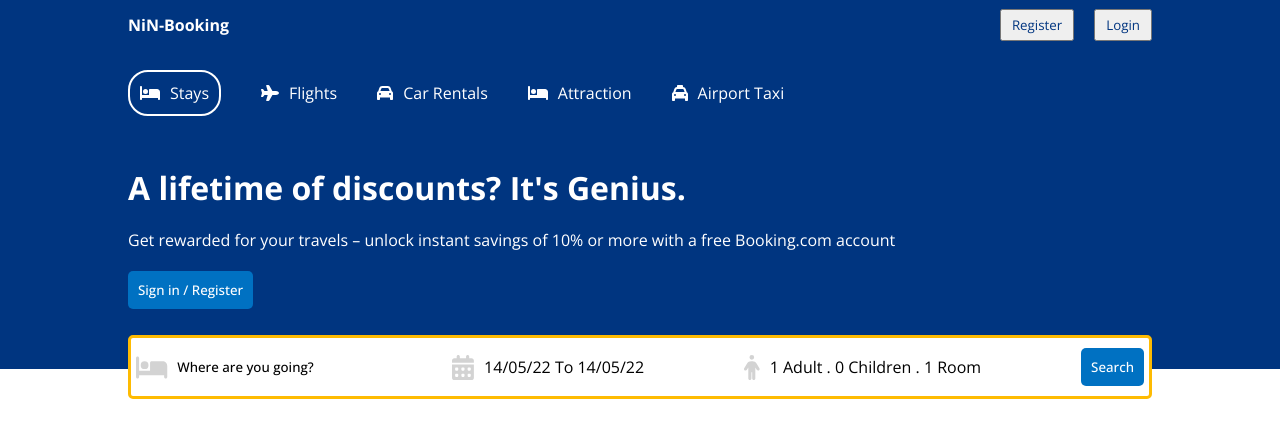
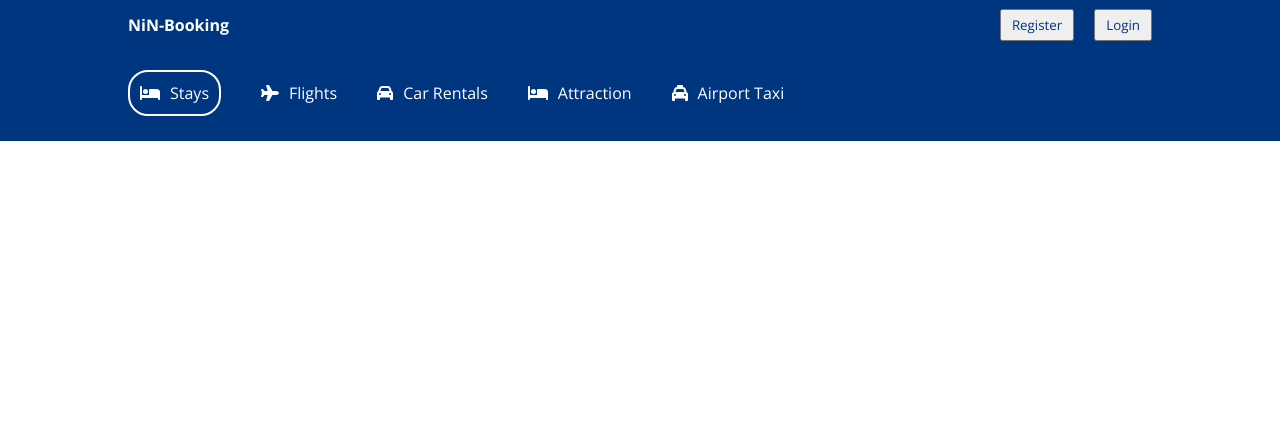
Before and after one commit to devnahidislam/booking-app, a React (Create React App) app: page /hotels in a window 1280 px wide. Shown: the top 438 px of the page. Built offline with nearby package versions, Linux system fonts and the light colour scheme.

Commit message:
Hotel List section created

```diff
--- a/src/pages/components/header/Header.jsx
+++ b/src/pages/components/header/Header.jsx
@@ -16,7 +16,7 @@ import 'react-date-range/dist/styles.css'; // main style file
 import 'react-date-range/dist/theme/default.css'; // theme css file
 import { format } from 'date-fns';
 
-const Header = () => {
+const Header = ({type}) => {
 
   const [openDate, setOpenDate] = useState(false);
 
@@ -68,7 +68,7 @@ const Header = () => {
 
   return (
     <div className="header">
-      <div className="headerContainer">
+      <div className={ type === "list" ? "headerContainer listMode" : "headerContainer" }>
         <div className="headerList">
           <div className="headerListItem active">
             <FontAwesomeIcon icon={faBed} />
@@ -91,6 +91,9 @@ const Header = () => {
             <span>Airport Taxi</span>
           </div>
         </div>
+
+        { type !== "list" &&
+        <>
           <h1 className="headerTitile">
           A lifetime of discounts? It's Genius.
           </h1>
@@ -152,7 +155,8 @@ const Header = () => {
               <button className="headerBtn">Search</button>
             </div>
           </div>
-
+        </>
+        }
       </div>
     </div>
   );
--- a/src/pages/components/header/header.css
+++ b/src/pages/components/header/header.css
@@ -10,10 +10,15 @@
   max-width: 1024px;
   margin: 20px 0 60px 0;
 }
+
+.headerContainer.listMode{
+  margin: 20px 0 0 0;
+}
+
 .headerList{
   display: flex;
   gap: 40px;
-  margin-bottom: 50px;
+  margin-bottom: 25px;
 }
 .headerListItem{
   display: flex;
--- a/src/pages/list/List.jsx
+++ b/src/pages/list/List.jsx
@@ -6,7 +6,7 @@ const List = () => {
   return (
     <div>
       <Navbar />
-      <Header />
+      <Header type="list" />
     </div>
   )
 }
```
Lines whose indentation alone changed are shown as unchanged.
